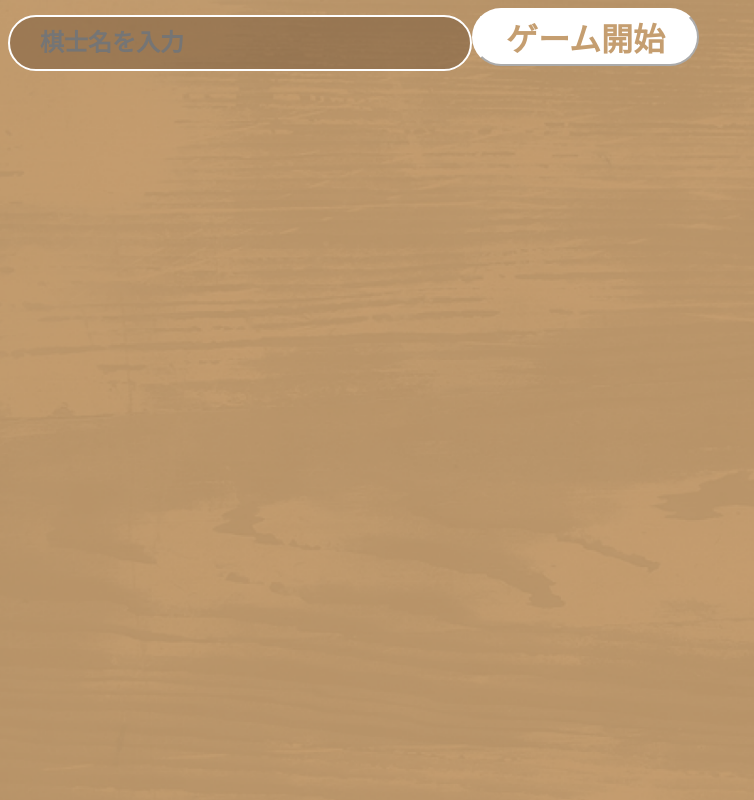
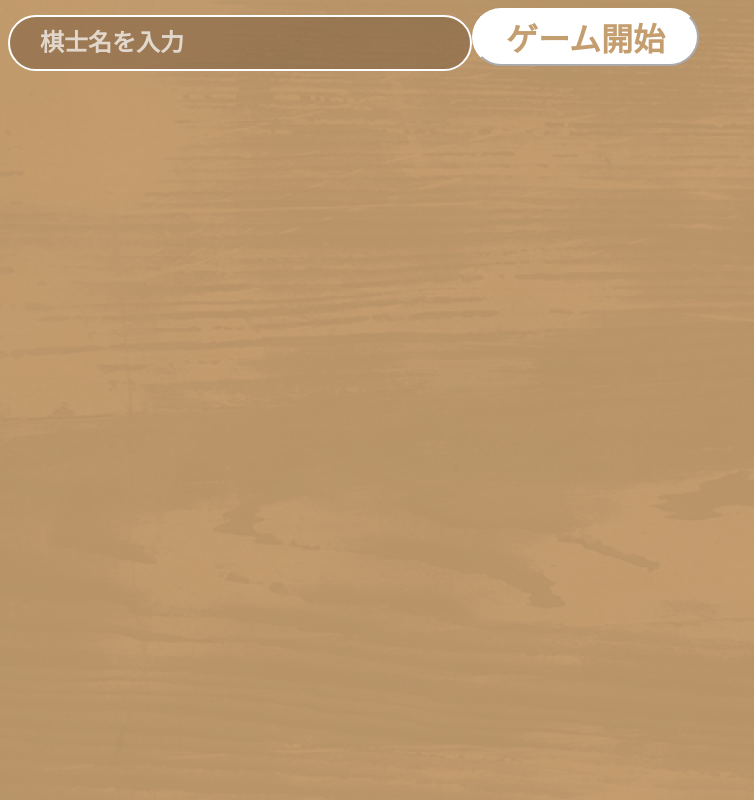
Before and after one commit to shii-park/2vs2shogi-frontend, a Next.js app: page / in a window 1280 px wide. Shown: the whole page, without its empty margins (0-754 px from the left). Built offline with nearby package versions, Linux system fonts and the light colour scheme.

Commit message:
Fix:タイポを修正しました。

```diff
--- a/app/Game/page.tsx
+++ b/app/Game/page.tsx
@@ -10,7 +10,7 @@ export default function Game() {
 
     return (
         <div>
-            <BoardDraw />
+            {/* <BoardDraw /> */}
         </div>
     );
 }
--- a/app/page.tsx
+++ b/app/page.tsx
@@ -32,7 +32,7 @@ export default function Page() {
         <WhiteButton
           label="ゲーム開始"
           onClick={handleStartGame}
-                disable={userName.trim() === ""}
+          disabled={userName.trim() === ""}
         />
       </main>
     </div>
--- a/components/atoms/InputText/InputText.css
+++ b/components/atoms/InputText/InputText.css
@@ -1,32 +1,40 @@
-.inpuText {
+.inputText {
     /* サイズと形状 */
     width: 100%;
-    max-width: 400px; /* 横幅の最大値（調整可能） */
-    padding: 12px 30px; /* 上下左右に余裕を持たせる */
-    border-radius: 100px; /* 完全に丸くする */
+    max-width: 400px;
+    /* 横幅の最大値（調整可能） */
+    padding: 12px 30px;
+    /* 上下左右に余裕を持たせる */
+    border-radius: 100px;
+    /* 完全に丸くする */
 
     /* デザイン */
-    border: 2px solid #fff; /* 白い枠線 */
-    background-color: rgba(120, 90, 60, 0.5); /* 半透明の茶色背景 */
+    border: 2px solid #fff;
+    /* 白い枠線 */
+    background-color: rgba(120, 90, 60, 0.5);
+    /* 半透明の茶色背景 */
 
     /* フォント */
     color: #fff;
-    font-size: 1.5rem; /* 画像に合わせて少し大きめに */
+    font-size: 1.5rem;
+    /* 画像に合わせて少し大きめに */
     font-weight: bold;
     font-family: sans-serif;
 
     /* 入力時の挙動 */
-    outline: none; /* デフォルトの青い枠を消す */
-    text-align: left; /* 左寄せ（中央寄せにしたい場合は center に） */
+    outline: none;
+    /* デフォルトの青い枠を消す */
+    text-align: left;
+    /* 左寄せ（中央寄せにしたい場合は center に） */
     transition: background-color 0.2s;
 }
 
 /* プレースホルダー（入力前の薄い文字）の色 */
-.input::placeholder {
+.inputText::placeholder {
     color: rgba(255, 255, 255, 0.7);
 }
 
 /* フォーカス時のアクション（少し背景を濃くするなど） */
-.input:focus {
+.inputText:focus {
     background-color: rgba(120, 90, 60, 0.7);
 }
--- a/components/atoms/InputText/InputText.tsx
+++ b/components/atoms/InputText/InputText.tsx
@@ -14,7 +14,7 @@ export const InputText = ({
     return (
         <input
             type="text"
-            className="inpuText"
+            className="inputText"
             value={value}
             onChange={(e) => onChange(e.target.value)}
             placeholder={placeholder}
--- a/components/atoms/WhiteButton/WhiteButton.tsx
+++ b/components/atoms/WhiteButton/WhiteButton.tsx
@@ -3,9 +3,9 @@ import './WhiteButton.css';
 type Props = {
     label: string;
     onClick: () => void;
-    disable?: boolean;
+    disabled?: boolean;
 };
 
-export function WhiteButton ({label, onClick, disable=false}: Props){
-    return <button onClick={onClick} disabled={disable}>{label}</button>;
+export function WhiteButton({ label, onClick, disabled = false }: Props) {
+    return <button onClick={onClick} disabled={disabled}>{label}</button>;
 }
```
Lines whose indentation alone changed are shown as unchanged.
